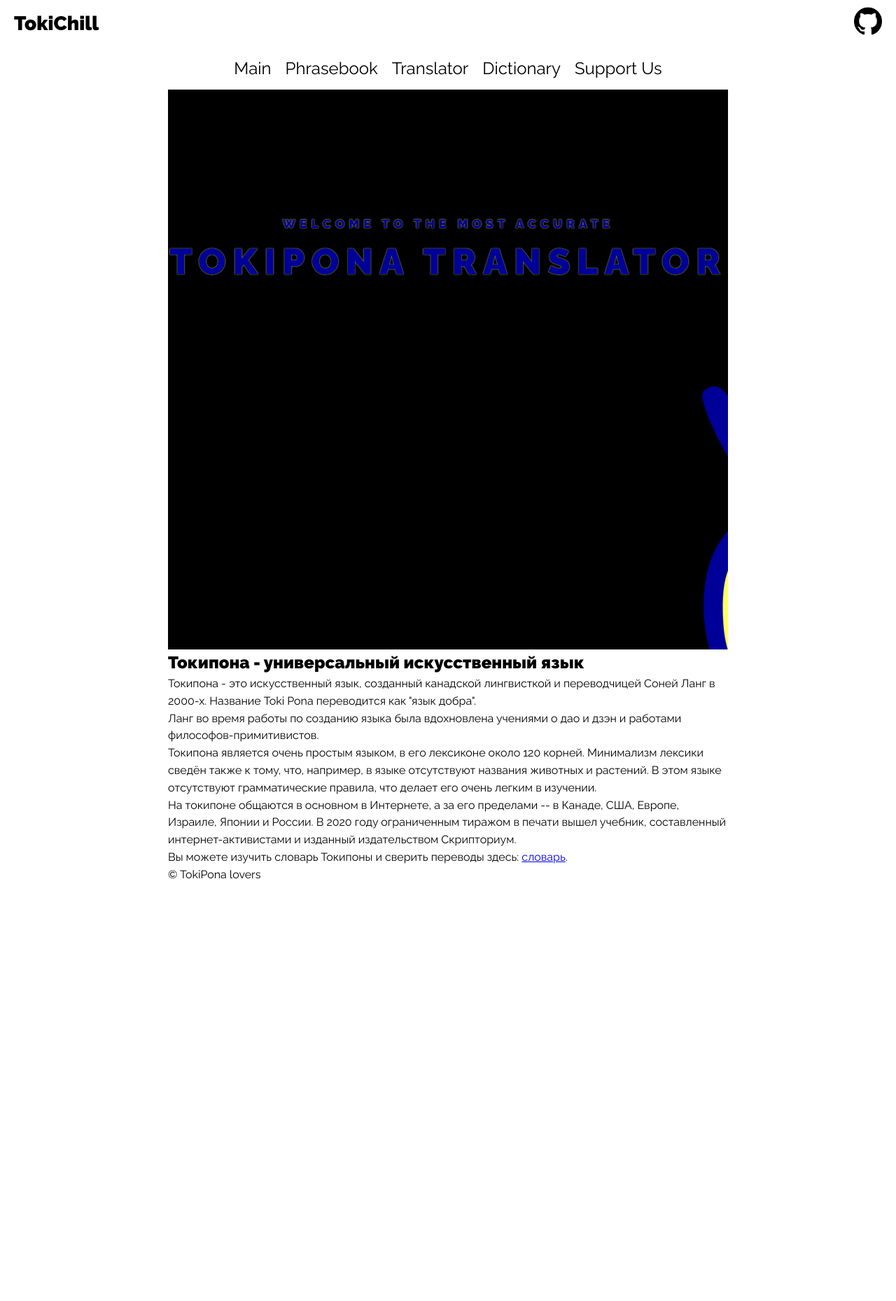
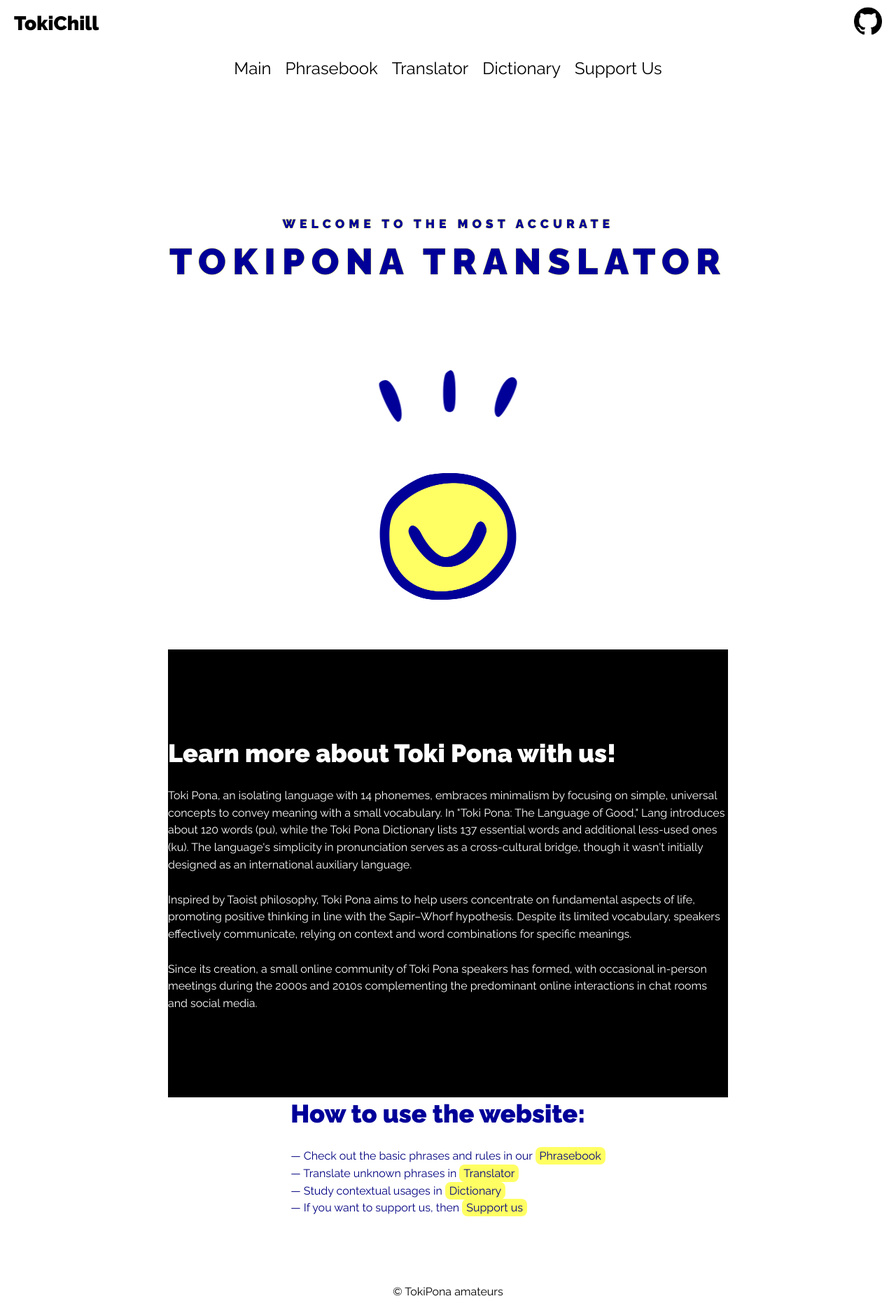
Before and after one commit to NotBioWaste905/toki-pona-translator, a Flask app: page / in a window 1280 px wide. Shown: the whole page at 70% size. Before the commit the page ends 1256 px from the top, so only its background shows below. Run offline with Flask 3, Linux system fonts and the light colour scheme.

Commit message:
Update home.html

```diff
--- a/website/templates/home.html
+++ b/website/templates/home.html
@@ -4,40 +4,62 @@
     О языке Токипона
 {% endblock %}
 
+<!-- Здесь происходит вставка панели навигации -->
+
+
 {% block body %}
 <script type="text/javascript" src="{{ url_for('static', filename='libs/gsap/gsap.min.js') }} " defer></script>
 <script type="text/javascript" src="{{ url_for('static', filename='libs/gsap/ScrollTrigger.min.js') }} " defer></script>
 <script type="text/javascript" src="{{ url_for('static', filename='libs/gsap/ScrollSmoother.min.js') }} " defer></script>
-
 <script type="text/javascript" src="{{ url_for('static', filename='js/app.js') }}" defer></script>
 
+<!-- Основной контент -->
 <div class="wrapper">
     <div class="content">
+
+        <!-- Первый логический блок: приветствие и лого -->
         <header class="main-header">
             <div class="layers">
                 <div class="layer__header">
                     <div class="layers__caption">Welcome to the most accurate</div>
                     <div class="layers__title">TokiPona Translator</div>
                 </div>
-                    <div class="layer layers__base" style="background-image"> <img src="{{ url_for('static', filename='img/bg_black.png') }}"></div>
-                    <div class="layer layers__middle" style="background-image"> <img src="{{ url_for('static', filename='img/beams.png') }}"></div>
-                    <div class="layer layers__front" style="background-image"> <img src="{{ url_for('static', filename='img/sun.png') }}"></div>
+                <div class="layer layers__middle" style="transform: scale(0.5) translateY(10vh);"> <img src="{{ url_for('static', filename='img/beams_orig.png') }}"></div>
+                <div class="layer layers__front" style="transform: scale(0.5) translateY(60vh);"> <img src="{{ url_for('static', filename='img/sun_orig.png') }}"></div>
             </div>
         </header>
 
-            <article class="main-article" style="background-image">
-                    <div class="main-article__content">
-                    <h1 class="main-article__header">Токипона - универсальный искусственный язык</h1>
-                    <p class="main-article__paragraph">Токипона - это искусственный язык, созданный канадской лингвисткой и переводчицей Соней Ланг в 2000-х. Название Toki Pona переводится как "язык добра".</p>
-                    <p class="main-article__paragraph">Ланг во время работы по созданию языка была вдохновлена учениями о дао и дзэн и работами философов-примитивистов. </p>
-                    <p class="main-article__paragraph">Токипона является очень простым языком, в его лексиконе около 120 корней. Минимализм лексики сведён также к тому, что, например, в языке отсутствуют названия животных и растений. В этом языке отсутствуют грамматические правила, что делает его очень легким в изучении.</p>
-                    <p class="main-article__paragraph">На токипоне общаются в основном в Интернете, а за его пределами -- в Канаде, США, Европе, Израиле, Японии и России. В 2020 году ограниченным тиражом в печати вышел учебник, составленный интернет-активистами и изданный издательством Скрипториум.</p>
-                    <p class="main-article__paragraph">Вы можете изучить словарь Токипоны и сверить переводы здесь: <a href="https://zrajm.github.io/toki-pona-syllabics/dictionary/">словарь</a>.</p>
-                </div>
-
-            <div class="copy">© TokiPona lovers</div>
-            </article>
+        <!-- Второй блок: Введение -->
+        <div class="layer layers__text layers__text-black parallax" data-speed="1.2">
+            <div class="text-content">
+                <h1 class="main-article__header">Learn more about Toki Pona with us!</h1>
+                <p class="main-article__paragraph">Toki Pona, an isolating language with 14 phonemes, embraces minimalism by focusing on simple, universal concepts to convey meaning with a small vocabulary. In "Toki Pona: The Language of Good," Lang introduces about 120 words (pu), while the Toki Pona Dictionary lists 137 essential words and additional less-used ones (ku). The language's simplicity in pronunciation serves as a cross-cultural bridge, though it wasn't initially designed as an international auxiliary language.</p>
+                <br>
+                <p class="main-article__paragraph">Inspired by Taoist philosophy, Toki Pona aims to help users concentrate on fundamental aspects of life, promoting positive thinking in line with the Sapir–Whorf hypothesis. Despite its limited vocabulary, speakers effectively communicate, relying on context and word combinations for specific meanings. </p>
+                <br>
+                <p class="main-article__paragraph">Since its creation, a small online community of Toki Pona speakers has formed, with occasional in-person meetings during the 2000s and 2010s complementing the predominant online interactions in chat rooms and social media.</p>
             </div>
         </div>
 
+        <!-- Третий блок: Как пользоваться сайтом -->
+        <div class="layer layers__text layers__text-white parallax" data-speed="-1.8">
+            <div class="text-content">
+                <h1>How to use the website:</h1>
+                <ul class="highlight-list">
+                    <li><a href="/phrasebook" class="highlight-link">— Check out the basic phrases and rules in our <span class="highlight">Phrasebook</span></a></li>
+                    <li><a href="/translate" class="highlight-link">— Translate unknown phrases in <span class="highlight">Translator</span></a></li>
+                    <li><a href="dictionary" class="highlight-link">— Study contextual usages in <span class="highlight">Dictionary</span></a></li>
+                    <li><a href="/about" class="highlight-link">— If you want to support us, then <span class="highlight">Support us</span></a></li>
+                    <br>
+                    <br>
+                    <br>
+                    <br>
+                </ul>
+            </div>
+        </div>
+
+        <div><center>© TokiPona amateurs</center></div>
+
+    </div>
+</div>
 {% endblock %}
```
Lines whose indentation alone changed are shown as unchanged.
